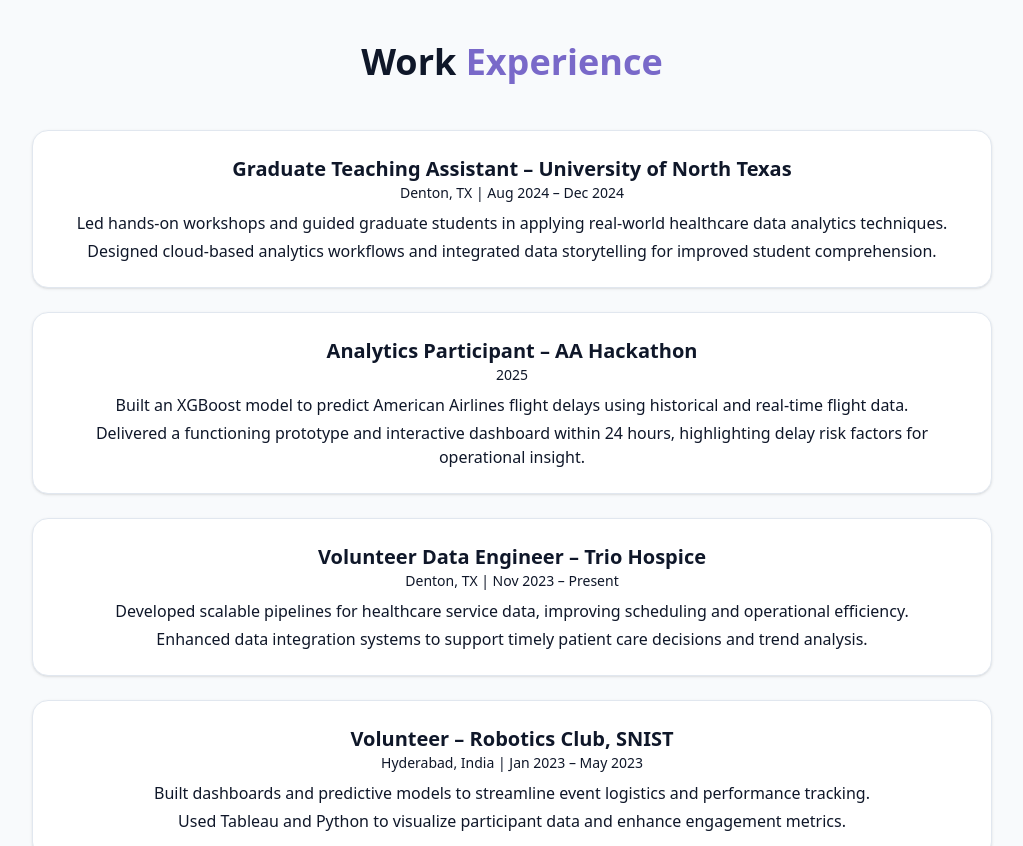
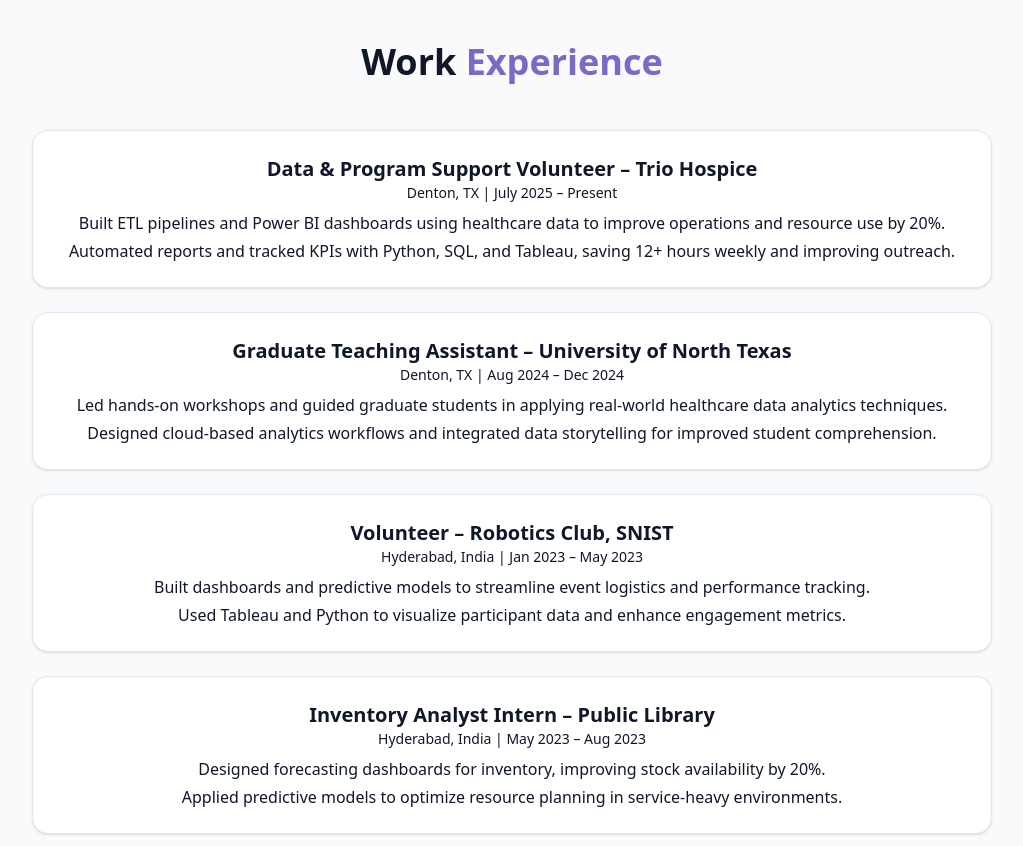
Before and after one commit to tsuki3002/My-Portfolio, a React (Vite) app: page / in a window 1280 px wide. Shown: the part 1560-2406 px from the top of the page, without its empty margins (128-1151 px from the left). Built offline with nearby package versions, Linux system fonts and the light colour scheme.

Commit message:
Added new work experience

```diff
--- a/src/components/ExperienceSection.jsx
+++ b/src/components/ExperienceSection.jsx
@@ -5,8 +5,21 @@
           <h2 className="text-3xl md:text-4xl font-bold mb-12 text-center">
             Work <span className="text-primary">Experience</span>
           </h2>
+          <div className="grid gap-6 md:grid-cols-1">
+            <div className="bg-card border border-border rounded-2xl shadow-sm p-6 transition-colors">
+              <h3 className="text-xl font-semibold">
+                Data & Program Support Volunteer – Trio Hospice
+              </h3>
+              <p className="text-sm text-muted-foreground">
+                Denton, TX | July 2025 – Present
+              </p>
+              <div className="mt-2 space-y-1 text-muted-foreground">
+                <p>Built ETL pipelines and Power BI dashboards using healthcare data to improve operations and resource use by 20%.</p>
+                <p>Automated reports and tracked KPIs with Python, SQL, and Tableau, saving 12+ hours weekly and improving outreach.</p>
+              </div>
+            </div>
 
-          <div className="grid gap-6 md:grid-cols-1">
+
             <div className="bg-card border border-border rounded-2xl shadow-sm p-6 transition-colors">
               <h3 className="text-xl font-semibold">
                 Graduate Teaching Assistant – University of North Texas
@@ -19,7 +32,7 @@
                 <p>Designed cloud-based analytics workflows and integrated data storytelling for improved student comprehension.</p>
               </div>
             </div>
-            <div className="bg-card border border-border rounded-2xl shadow-sm p-6 transition-colors">
+            {/* <div className="bg-card border border-border rounded-2xl shadow-sm p-6 transition-colors">
               <h3 className="text-xl font-semibold">
                 Analytics Participant – AA Hackathon
               </h3>
@@ -30,20 +43,7 @@
                 <p>Built an XGBoost model to predict American Airlines flight delays using historical and real-time flight data.</p>
                 <p>Delivered a functioning prototype and interactive dashboard within 24 hours, highlighting delay risk factors for operational insight.</p>
               </div>
-            </div>
-
-            <div className="bg-card border border-border rounded-2xl shadow-sm p-6 transition-colors">
-              <h3 className="text-xl font-semibold">
-                Volunteer Data Engineer – Trio Hospice
-              </h3>
-              <p className="text-sm text-muted-foreground">
-                Denton, TX | Nov 2023 – Present
-              </p>
-              <div className="mt-2 space-y-1 text-muted-foreground">
-                <p>Developed scalable pipelines for healthcare service data, improving scheduling and operational efficiency.</p>
-                <p>Enhanced data integration systems to support timely patient care decisions and trend analysis.</p>
-              </div>
-            </div>
+            </div> */}
 
             <div className="bg-card border border-border rounded-2xl shadow-sm p-6 transition-colors">
               <h3 className="text-xl font-semibold">
--- a/src/components/ProjectsSection.jsx
+++ b/src/components/ProjectsSection.jsx
@@ -21,6 +21,15 @@
   },
   {
     id: 3,
+    title: "Analytics Participant – AA Hackathon",
+    description: "Built an XGBoost model and dashboard to predict American Airlines flight delays within 24 hours.",
+    image: "/projects/AAhackathon.png",
+    tags: ["XGBoost", "Flight Data", "Dashboard", "Hackathon"],
+    demoUrl: "#",
+    githubUrl: "#",
+  },
+  {
+    id: 4,
     title: "Biomechanical IMU Movement Analysis",
     description:
       "Analyzed IMU data for joint movement using ML and signal processing.",
@@ -30,7 +39,7 @@
     githubUrl: "https://github.com/tsuki3002/Biomechanical-IMU-movement-analysis/tree/main",
   },
   {
-    id: 4,
+    id: 5,
     title: "Allegheny County Crash Data Analysis",
     description:
       "Analyzed 4 years of crash data with clustering, classification, and Power BI.",
@@ -40,7 +49,7 @@
     githubUrl: "https://github.com/tsuki3002/Allegheny-county-crash-data-analysis/tree/main",
   },
   {
-    id: 5,
+    id: 6,
     title: "Heart Rate Monitoring with Arduino",
     description:
       "Built a real-time heart rate monitoring system using Arduino and Python with alert triggers.",
@@ -49,7 +58,7 @@
     demoUrl: "#",
   },
   {
-    id: 6,
+    id: 7,
     title: "Carbon Emissions Prediction",
     description:
       "Created ML models to forecast carbon emissions using regression and time-series analysis.",
```
Also changed, not shown: public/projects/AAhackathon.png (added).
